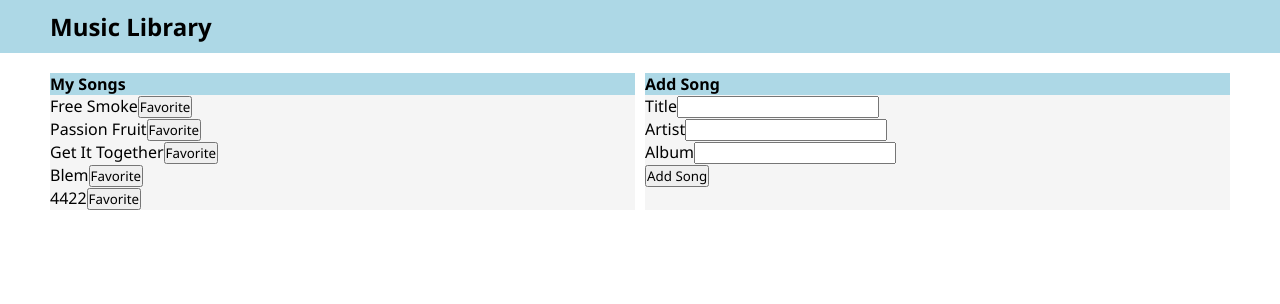
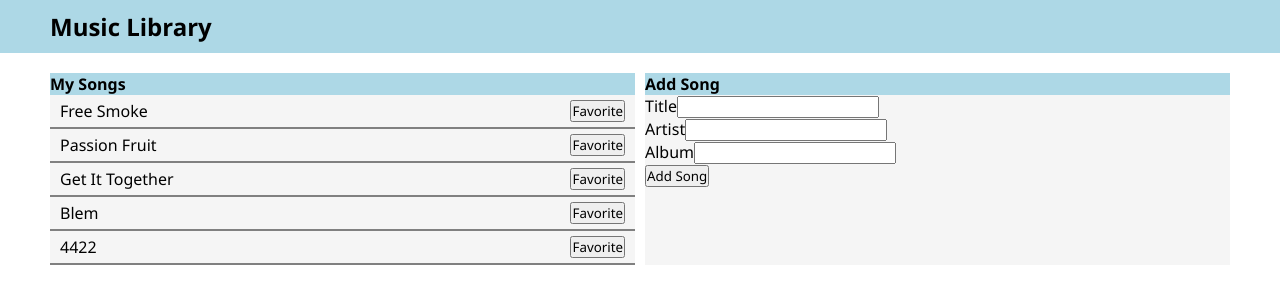
Before and after one commit to djackson5995/music-library-frontend, a React (Create React App) app: page / in a window 1280 px wide. Shown: the top 304 px of the page. Built offline with nearby package versions, Linux system fonts and the light colour scheme.

Commit message:
added more styling

```diff
--- a/src/components/SongInfo/SongInfo.jsx
+++ b/src/components/SongInfo/SongInfo.jsx
@@ -1,3 +1,5 @@
+import "./SongInfo.css";
+
 const SongInfo = ({ songObj }) => {
   return (
     songObj && (
--- a/src/components/SongItem/SongItem.css
+++ b/src/components/SongItem/SongItem.css
@@ -1,3 +1,16 @@
 .active-btn{
     background-color: lightblue;
 }
+.song-item{
+    border-bottom:2px solid gray ;
+    padding: 5px 10px;
+    display: flex;
+    justify-content: space-between;
+}
+.song-item:hover{
+    cursor: pointer;
+    background-color: antiquewhite;
+}
+.active-song{
+    background-color: gray;
+}
--- a/src/components/SongItem/SongItem.jsx
+++ b/src/components/SongItem/SongItem.jsx
@@ -11,9 +11,10 @@ const SongItem = ({ title, activeIndex, setActiveIndex, index }) => {
     setActiveIndex(index);
   };
   const btnClass = isFavorite ? "active-btn" : "";
+  const activeClass = index === activeIndex ? "active-song" : "";
 
   return (
-    <div onClick={handleActive} className="song-item">
+    <div onClick={handleActive} className={`song-item ${activeClass}`}>
       <span>{title}</span>
       <button className={btnClass} onClick={handleFavorite}>
         Favorite
```
Also changed, not shown: src/components/SongInfo/SongInfo.css (added).
